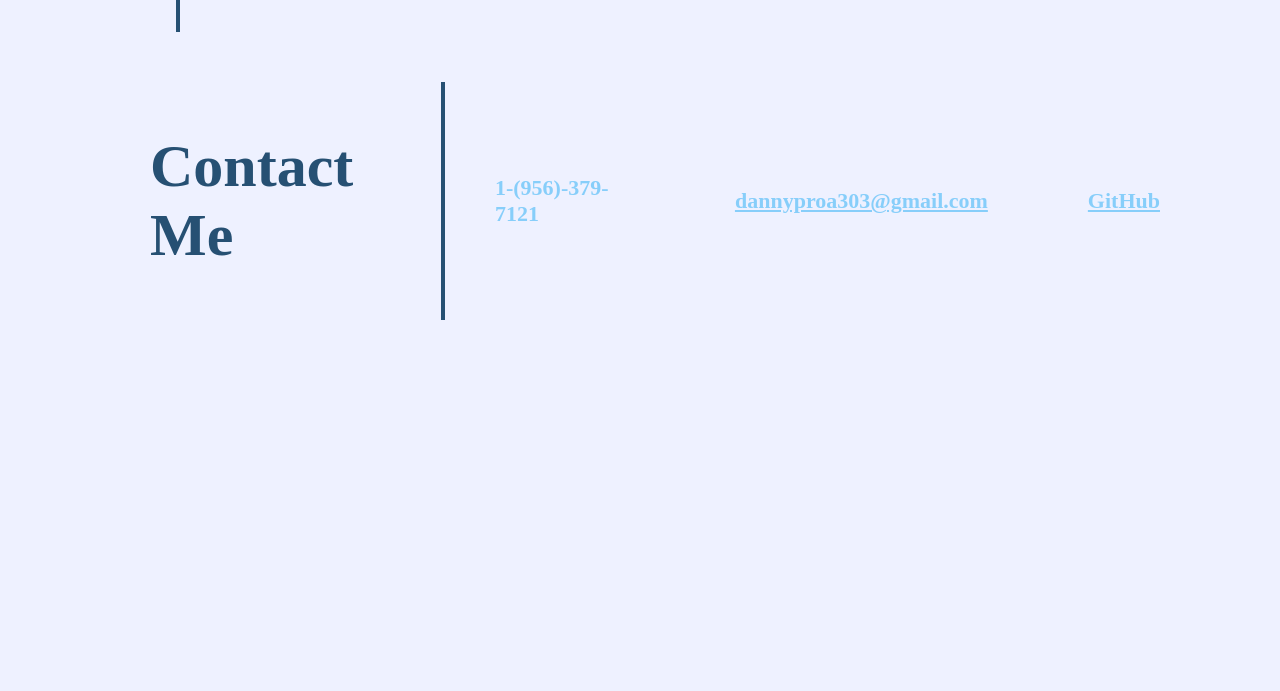
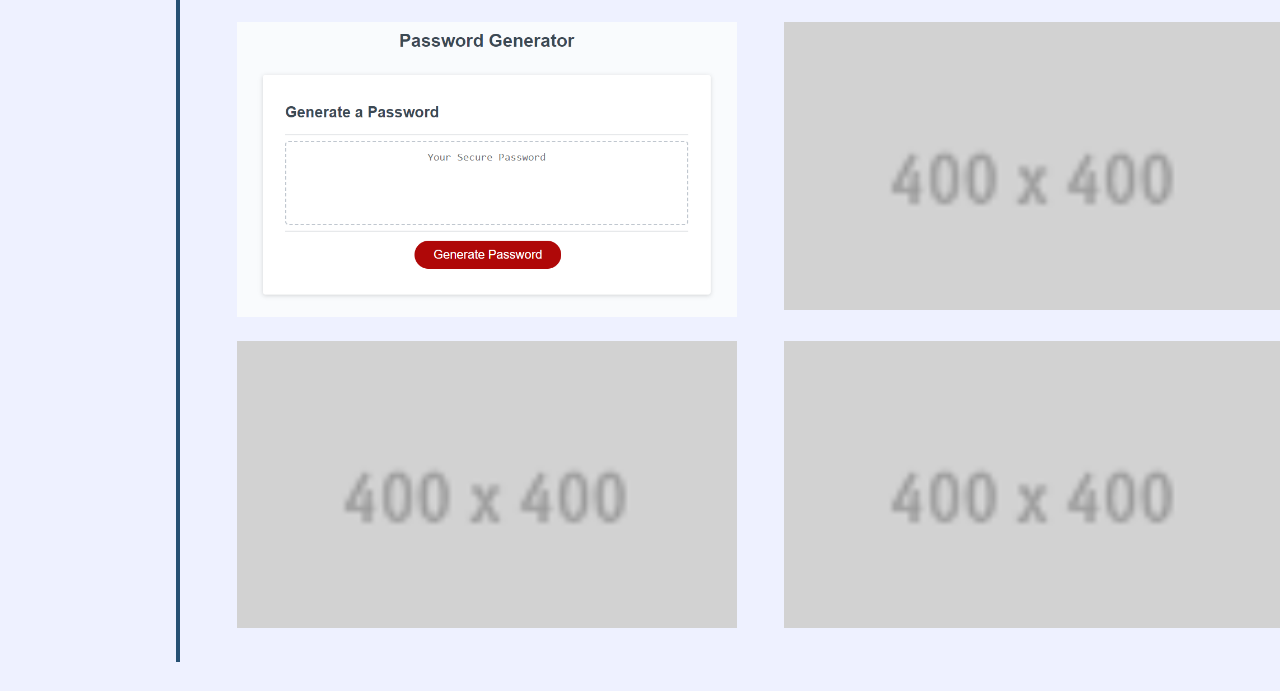
Before and after one commit to DannySanchez03/2ModChallenge, a plain HTML site: page index.html in a window 1280 px wide. Shown: the part 1689-2380 px from the top of the page. Before the commit the page ends 2059 px from the top, so only its background shows below. Drawn offline with Linux system fonts and the light colour scheme.

Commit message:
Updated readme.md, added some placeholder images for the time being.

```diff
--- a/index.html
+++ b/index.html
@@ -63,12 +63,18 @@
                 <div class="deployed">
                     <a href="https://dannysanchez03.github.io/1ModChallenge/"><img src="assets/images/1Challenge.png" alt="A image of challenge one"></a>
                 </div>
-                <!-- <div class="under">
-                    <a href="https://dannysanchez03.github.io/1ModChallenge/"><img src="assets/images/1Challenge.png" alt="A image of challenge one"></a>
+                <div class="under">
+                    <a href="https://dannysanchez03.github.io/3ModChallenge/"><img src="assets/images/3Challenge.png" alt="A image of challenge three"></a>
                 </div>
                 <div class="under">
-                    <a href="https://dannysanchez03.github.io/1ModChallenge/"><img src="assets/images/1Challenge.png" alt="A image of challenge one"></a>
-                </div> -->
+                    <a href="#"><img src="assets/images/placeHolder.png" alt="A image of challenge one"></a>
+                </div>
+                <div class="under">
+                    <a href="#"><img src="assets/images/placeHolder.png" alt="A image of challenge one"></a>
+                </div>
+                <div class="under">
+                    <a href="#"><img src="assets/images/placeHolder.png" alt="A image of challenge one"></a>
+                </div>
             </div>
         </section>
         <section id="contact">
@@ -87,5 +93,6 @@
             </div>
         </section>
     </div>
+    <script src="assets/script.js"></script>
 </body>
 </html>
```
Also changed, not shown: assets/style.css (+0 -7 lines), assets/images/3Challenge.png (added), assets/images/Ss.png (added), assets/images/placeHolder.png (added), assets/script.js (added), 1 other file.
